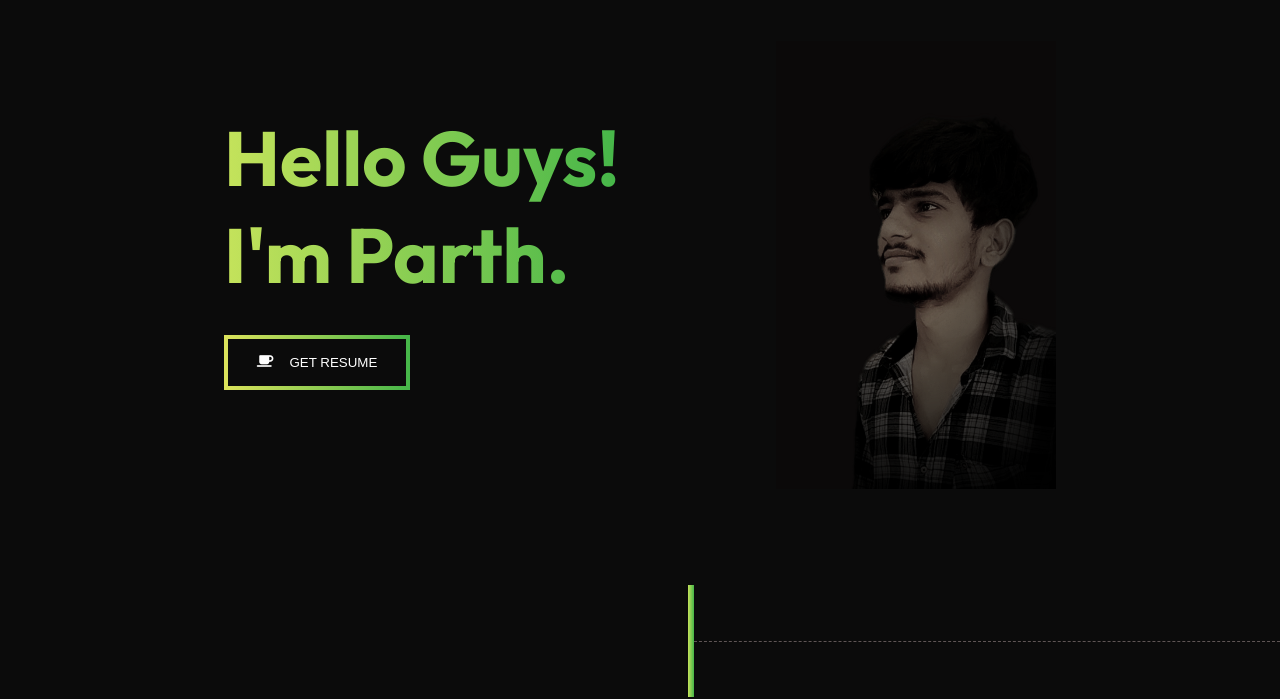
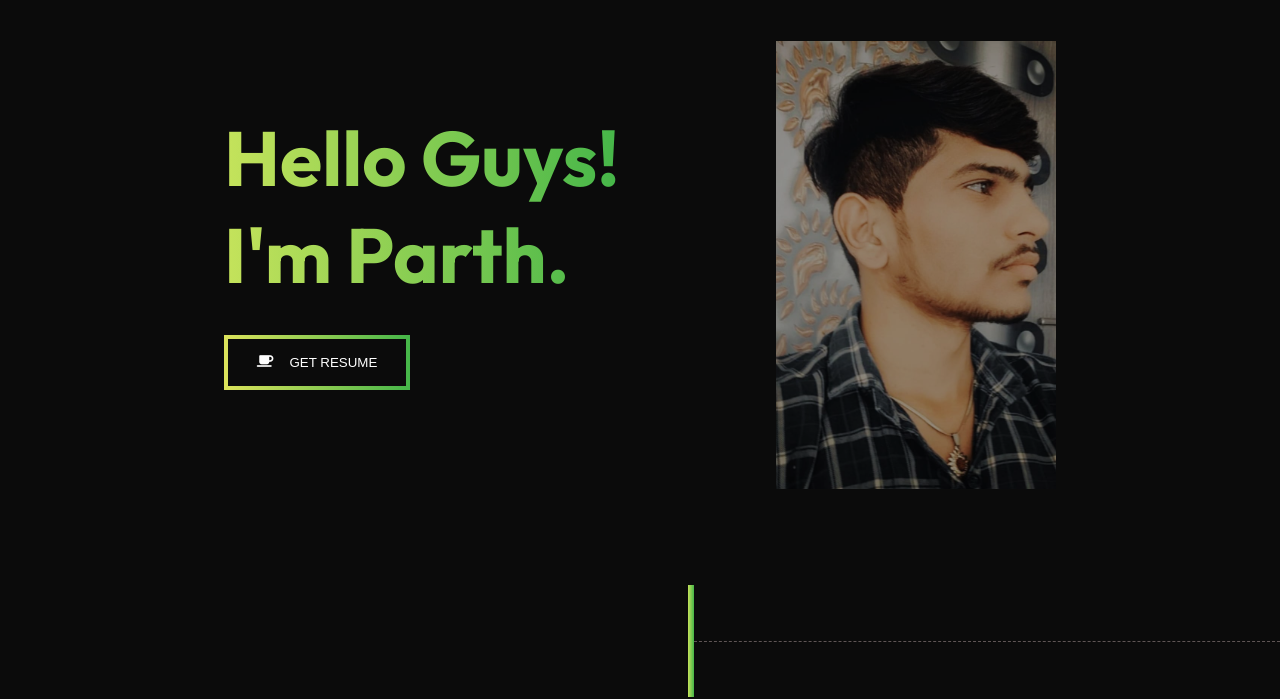
Before and after one commit to parthsagar13/portfolio, a plain HTML site: page index.html in a window 1280 px wide. Shown: the part 109-808 px from the top of the page. Drawn offline with nearby package versions, Linux system fonts and the light colour scheme.

Commit message:
img change

```diff
--- a/index.html
+++ b/index.html
@@ -123,7 +123,7 @@
 
         </div>
         <div class="image">
-            <img src="/assetes/hero-6.png" alt="" />
+            <img src="/assetes/hero.jpg" alt="" />
         </div>
     </section>
     <div class="spring right" id="spring1">
--- a/scss/hero.scss
+++ b/scss/hero.scss
@@ -20,11 +20,11 @@
       position: relative;
       img {
         position: absolute;
-        filter: brightness(60%);
+        filter: brightness(40%);
         left: 17vh;
         bottom: 0;
-        height: 56vh;
-        width: 23vw;
+        height: 53vh;
+        width: 18vw;
         background-color:rgb(18 14 14 / 69%);
         object-fit: cover;
 
```
Also changed, not shown: assetes/hero.jpg (added).
